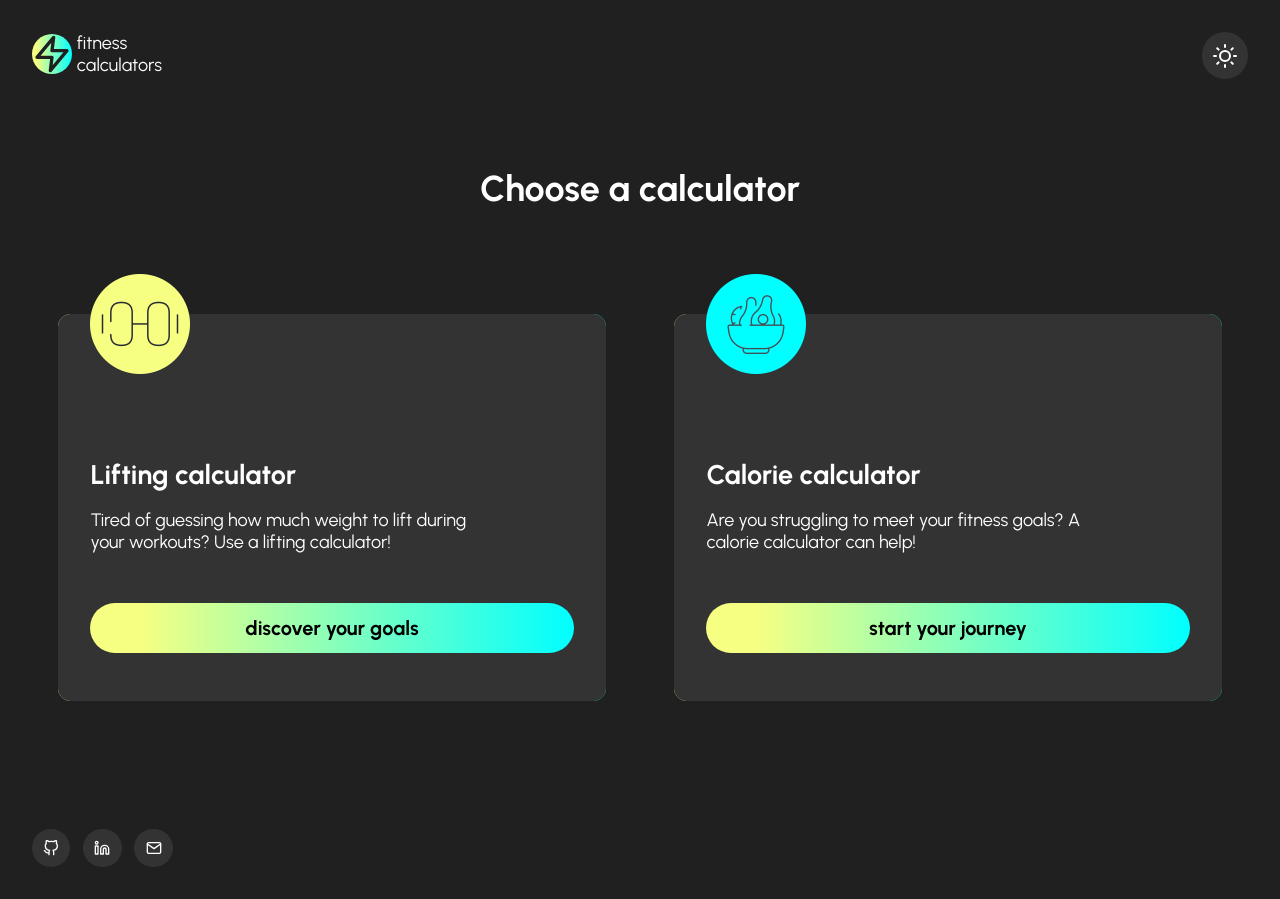
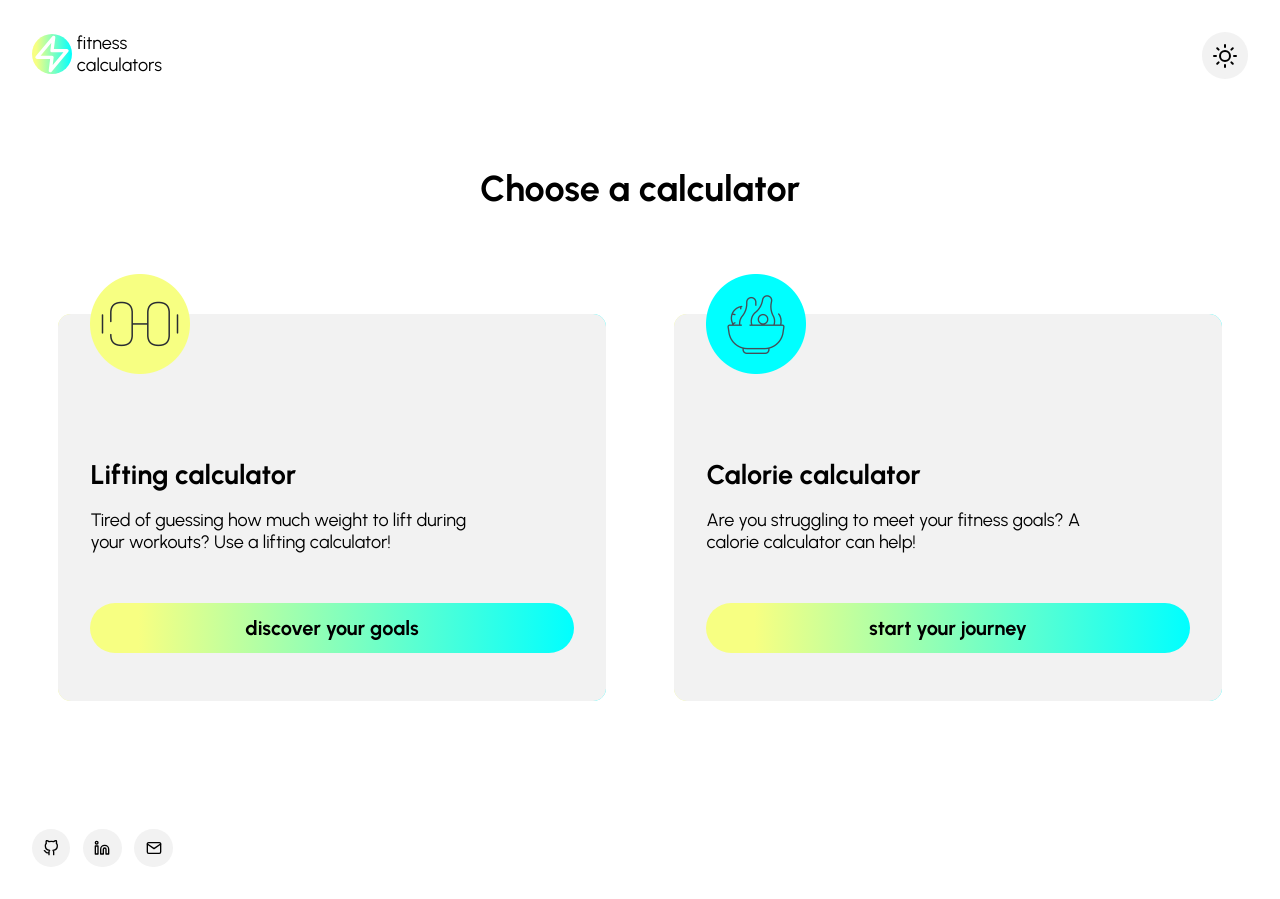
Before and after one commit to Melisa-Zorraindo/fitness-calculators, a React (Vite) app: page / in a window 1280 px wide. Built offline with nearby package versions, Linux system fonts and the light colour scheme.

Commit message:
Implements themes functionality

```diff
--- a/src/App.jsx
+++ b/src/App.jsx
@@ -3,10 +3,26 @@ import { Routes, Route } from "react-router-dom";
 import Home from "./pages/home";
 import LiftingCalculator from "./pages/liftingCalculator";
 import CalorieCalculator from "./pages/calorieCalculator";
+import { GlobalStyle } from "./styles/globalStyles";
+import { ThemeProvider } from "styled-components";
+import { dark, light } from "./styles/themes/themes.styles";
+import { useThemesStore } from "./utils/stateManagement/themesState";
+import { shallow } from "zustand/shallow";
 
 function App() {
+  const { theme } = useThemesStore(
+    (state) => ({
+      theme: state.theme,
+    }),
+    shallow
+  );
+
+  let selectedTheme;
+  theme ? (selectedTheme = dark) : (selectedTheme = light);
+
   return (
-    <>
+    <ThemeProvider theme={selectedTheme}>
+      <GlobalStyle />
       <Routes>
         <Route path="/" element={<Layout />}>
           <Route index element={<Home />} />
@@ -14,7 +30,7 @@ function App() {
           <Route path="/calorieCalculator" element={<CalorieCalculator />} />
         </Route>
       </Routes>
-    </>
+    </ThemeProvider>
   );
 }
 
--- a/src/components/buttons/themeToggle.jsx
+++ b/src/components/buttons/themeToggle.jsx
@@ -1,9 +1,22 @@
 import { Sun } from "react-feather";
 import { StyledThemeToggle } from "../../styles/components/buttons/themeToggle.styles";
+import { useThemesStore } from "../../utils/stateManagement/themesState";
+import { shallow } from "zustand/shallow";
 
 export default function ThemeToggle() {
+  const { updateTheme } = useThemesStore(
+    (state) => ({
+      updateTheme: state.updateTheme,
+    }),
+    shallow
+  );
+
+  function toggleTheme() {
+    updateTheme();
+  }
+
   return (
-    <StyledThemeToggle>
+    <StyledThemeToggle onClick={toggleTheme}>
       <Sun />
     </StyledThemeToggle>
   );
--- a/src/main.jsx
+++ b/src/main.jsx
@@ -1,17 +1,12 @@
 import React from "react";
 import ReactDOM from "react-dom/client";
 import { BrowserRouter } from "react-router-dom";
-import { GlobalStyle } from "./styles/globalStyles";
-import Theme from "./styles/themes/dark";
 import App from "./App";
 
 ReactDOM.createRoot(document.getElementById("root")).render(
   <React.StrictMode>
     <BrowserRouter>
-      <Theme>
-        <GlobalStyle />
-        <App />
-      </Theme>
+      <App />
     </BrowserRouter>
   </React.StrictMode>
 );
--- a/src/styles/themes/dark.jsx
+++ b/src/styles/themes/themes.styles.jsx
@@ -1,7 +1,6 @@
-import { ThemeProvider } from "styled-components";
 import { media, fonts } from "../globalStyles";
 
-const dark = {
+export const dark = {
   color: {
     main: "#202020",
     contrast: "#333",
@@ -14,8 +13,15 @@ const dark = {
   fonts: fonts,
 };
 
-export const Theme = ({ children }) => (
-  <ThemeProvider theme={dark}>{children}</ThemeProvider>
-);
-
-export default Theme;
+export const light = {
+  color: {
+    main: "#fff",
+    contrast: "#f2f2f2",
+    support: "#000",
+    accent: "linear-gradient(90deg, #f7ff82 10%, #00ffff 100%)",
+    onFocus: "#fbffc8",
+    onFocusContrast: "#00ffff",
+  },
+  media: media,
+  fonts: fonts,
+};
--- /dev/null
+++ b/src/utils/stateManagement/themesState.jsx
@@ -0,0 +1,17 @@
+import { create } from "zustand";
+import { persist, createJSONStorage } from "zustand/middleware";
+
+export const useThemesStore = create(
+  persist(
+    (set) => ({
+      theme: false,
+      updateTheme: () => {
+        set((state) => ({ theme: !state.theme }));
+      },
+    }),
+    {
+      name: "theme",
+      storage: createJSONStorage(() => localStorage),
+    }
+  )
+);
```
